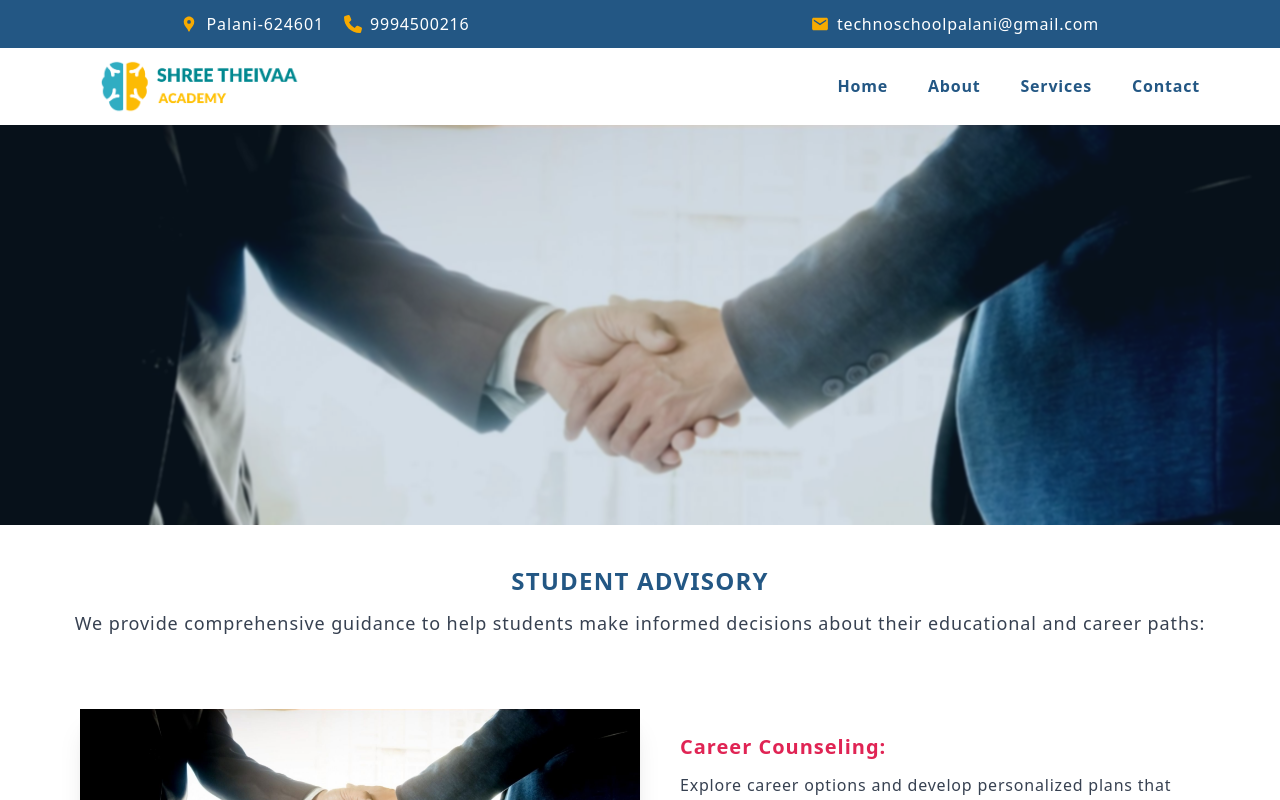
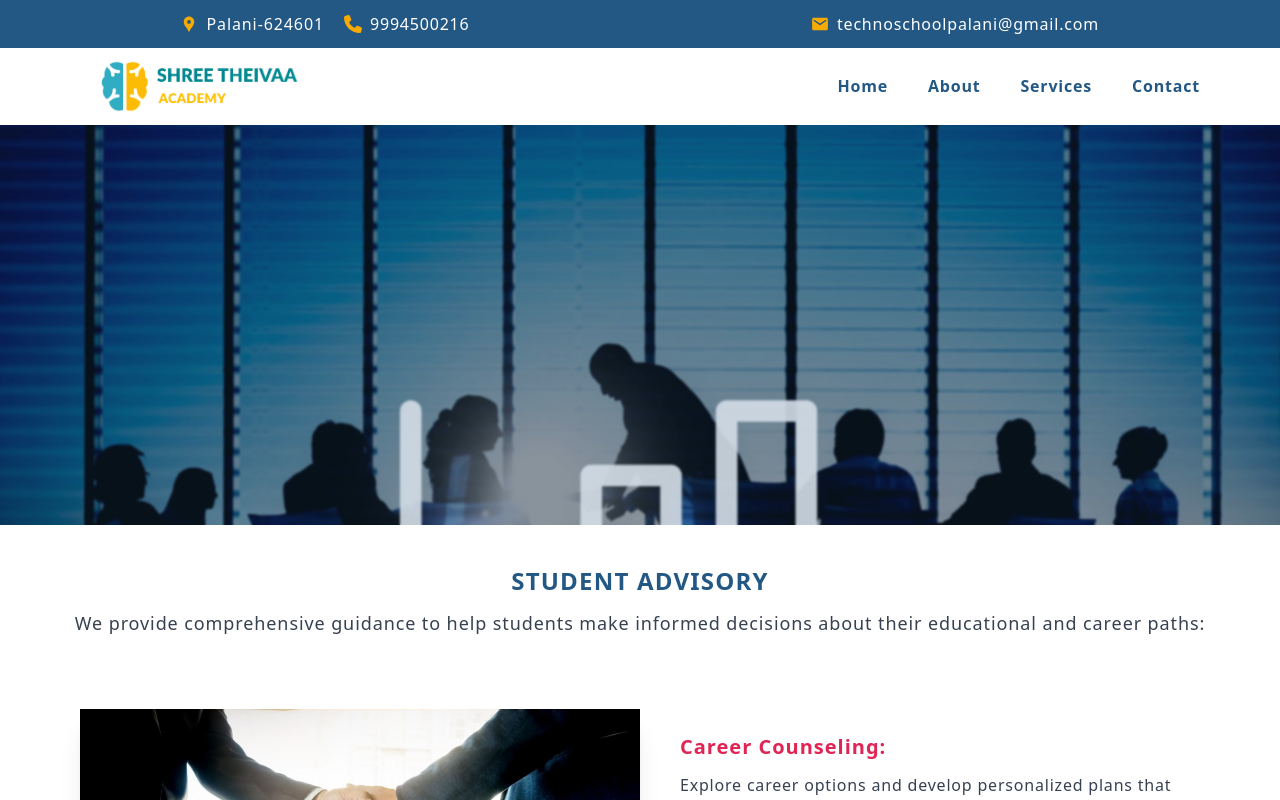
Before and after one commit to saravanasds/Theivaa, a React (Vite) app: page /Consultancy in a window 1280 px wide. Shown: the top 800 px of the page. Built offline with nearby package versions, Linux system fonts and the light colour scheme.

Commit message:
commited by N

```diff
--- a/src/Pages/AboutComponents/AboutCEO.jsx
+++ b/src/Pages/AboutComponents/AboutCEO.jsx
@@ -1,5 +1,5 @@
 import React from "react";
-import girl from "../../assets/HomeImages/girl3.jpg";
+import ceo from "../../assets/HomeImages/ceo.jpeg";
 
 const AboutCEO = () => {
   return (
@@ -10,7 +10,7 @@ const AboutCEO = () => {
           data-aos-duration="800"
           data-aos-delay="300">
             <img
-              src={girl}
+              src={ceo}
               alt=""
               className="w-full lg:h-[500px] h-[250px] rounded-xl shadow-lg"
             />
--- a/src/Pages/ServiceComponents/Tabs/Consultancy.jsx
+++ b/src/Pages/ServiceComponents/Tabs/Consultancy.jsx
@@ -1,6 +1,6 @@
 import React from "react";
 import hand from "../../../assets/HomeImages/handshake.jpeg";
-
+import consult2 from "../../../assets/HomeImages/consult2.jpeg";
 import { FaArrowLeft } from "react-icons/fa6";
 
 const Consultancy = () => {
@@ -43,8 +43,8 @@ const Consultancy = () => {
         <div
           className="w-full lg:h-[400px] h-[300px]"
           style={{
-            backgroundImage: `url(${hand})`,
-            backgroundPositions: "center",
+            backgroundImage: `url(${consult2})`,
+            backgroundPositions: "bottom",
             backgroundSize: "cover",
           }}
         >
```
Also changed, not shown: src/assets/HomeImages/ceo.jpeg (added), src/assets/HomeImages/consult2.jpeg (added).
